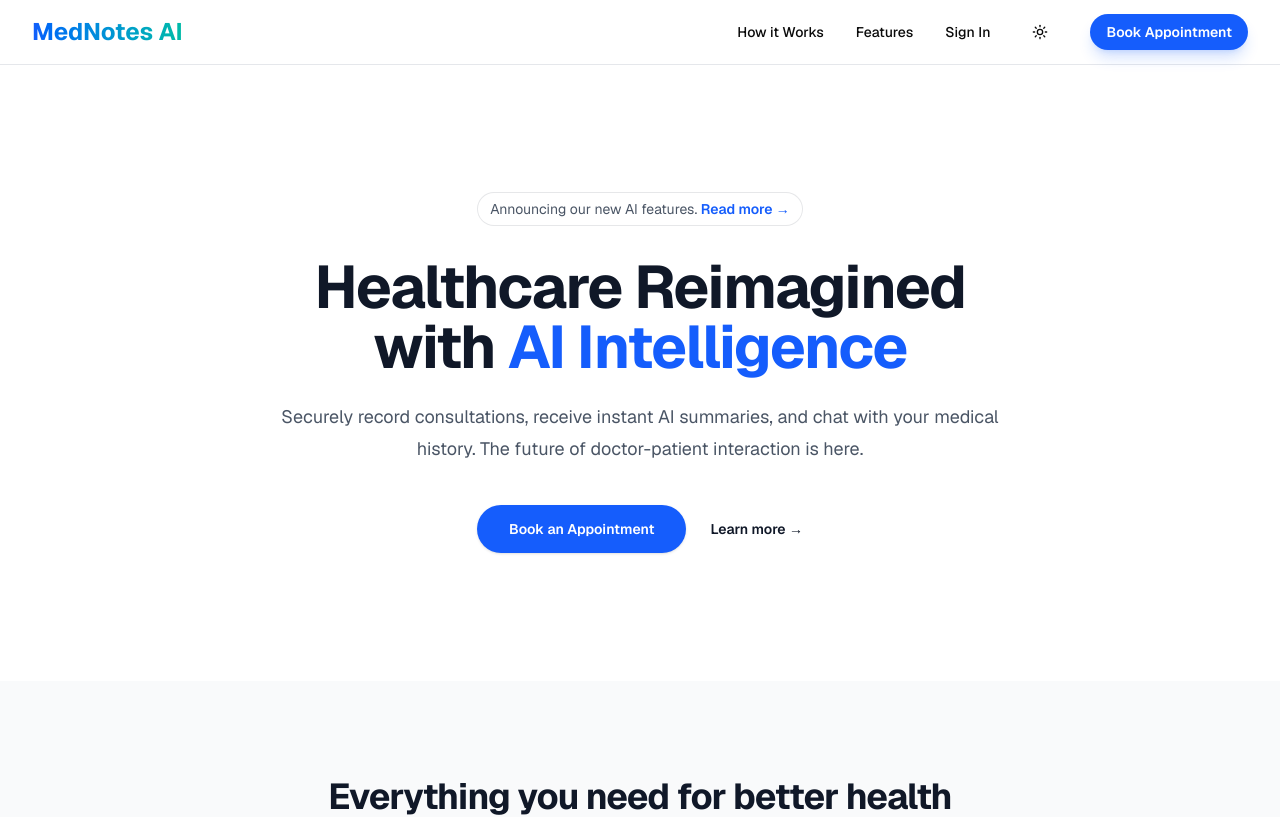
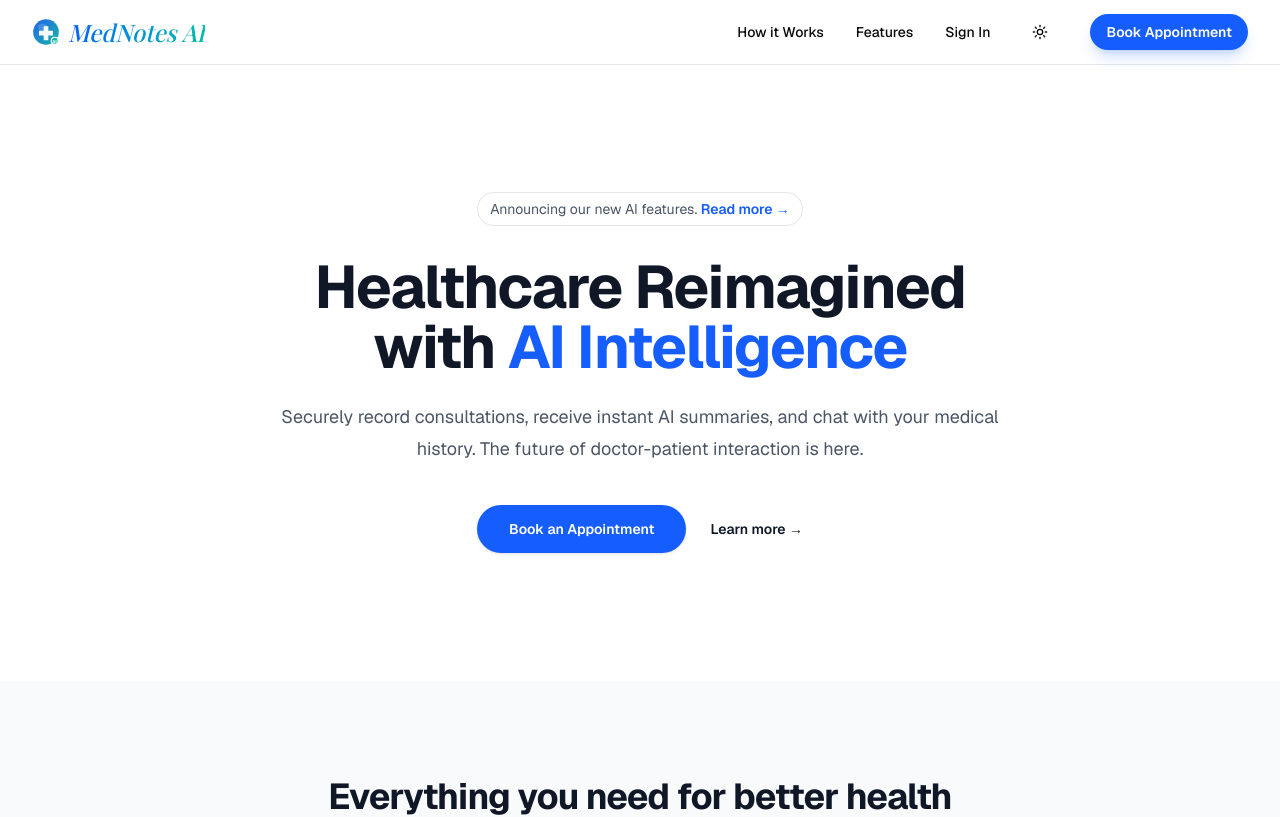
Before and after one commit to puri-adityakumar/mednotes-ai, a Next.js app in the folder app/: page / in a window 1280 px wide. Shown: the top 817 px of the page. Built offline with nearby package versions, Linux system fonts and the light colour scheme; no server answers.

Commit message:
feat: Add initial application layout, global styles, navigation bar, footer, and logo components.

```diff
--- a/app/app/globals.css
+++ b/app/app/globals.css
@@ -45,6 +45,8 @@
   --color-ring: var(--ring);
   --font-sans: var(--font-geist-sans);
   --font-mono: var(--font-geist-mono);
+  --font-heading: var(--font-roboto-condensed);
+  --font-logo: var(--font-playfair-display);
   --color-sidebar-ring: var(--sidebar-ring);
   --color-sidebar-border: var(--sidebar-border);
   --color-sidebar-accent-foreground: var(--sidebar-accent-foreground);
@@ -123,6 +125,7 @@
   * {
     @apply border-border outline-ring/50;
   }
+
   body {
     @apply bg-background text-foreground;
   }
@@ -130,18 +133,24 @@
 
 /* Audio Visualizer Animations */
 @keyframes audio-bar {
-  0%, 100% {
+
+  0%,
+  100% {
     transform: scaleY(0.3);
   }
+
   50% {
     transform: scaleY(1);
   }
 }
 
 @keyframes audio-bar-reverse {
-  0%, 100% {
+
+  0%,
+  100% {
     transform: scaleY(1);
   }
+
   50% {
     transform: scaleY(0.3);
   }
@@ -161,10 +170,12 @@
     transform: scale(0.8);
     opacity: 0.8;
   }
+
   50% {
     transform: scale(1.2);
     opacity: 0;
   }
+
   100% {
     transform: scale(0.8);
     opacity: 0;
@@ -177,9 +188,12 @@
 
 /* Smooth gradient animation */
 @keyframes gradient-shift {
-  0%, 100% {
+
+  0%,
+  100% {
     background-position: 0% 50%;
   }
+
   50% {
     background-position: 100% 50%;
   }
@@ -196,6 +210,7 @@
     opacity: 0;
     transform: translateY(10px);
   }
+
   to {
     opacity: 1;
     transform: translateY(0);
--- a/app/app/layout.tsx
+++ b/app/app/layout.tsx
@@ -1,5 +1,5 @@
 import type { Metadata } from "next";
-import { Geist, Geist_Mono } from "next/font/google";
+import { Geist, Geist_Mono, Roboto_Condensed, Playfair_Display } from "next/font/google";
 import "./globals.css";
 import { ThemeProvider } from "@/components/ThemeProvider";
 import { Toaster } from "@/components/ui/sonner";
@@ -12,6 +12,19 @@ const geistSans = Geist({
 const geistMono = Geist_Mono({
   variable: "--font-geist-mono",
   subsets: ["latin"],
+});
+
+const robotoCondensed = Roboto_Condensed({
+  variable: "--font-roboto-condensed",
+  subsets: ["latin"],
+  weight: ["300", "400", "500", "600", "700"],
+});
+
+const playfairDisplay = Playfair_Display({
+  variable: "--font-playfair-display",
+  subsets: ["latin"],
+  weight: ["500"],
+  style: ["italic"],
 });
 
 export const metadata: Metadata = {
@@ -27,7 +40,7 @@ export default function RootLayout({
   return (
     <html lang="en" suppressHydrationWarning>
       <body
-        className={`${geistSans.variable} ${geistMono.variable} antialiased`}
+        className={`${geistSans.variable} ${geistMono.variable} ${robotoCondensed.variable} ${playfairDisplay.variable} antialiased`}
       >
         <ThemeProvider
           attribute="class"
--- a/app/components/Footer.tsx
+++ b/app/components/Footer.tsx
@@ -1,12 +1,12 @@
+import { Logo } from './Logo';
+
 export function Footer() {
     return (
         <footer className="bg-gray-50 dark:bg-zinc-900 border-t border-gray-200 dark:border-gray-800">
             <div className="max-w-7xl mx-auto py-12 px-4 sm:px-6 lg:px-8">
                 <div className="grid grid-cols-1 md:grid-cols-4 gap-8">
                     <div className="col-span-1 md:col-span-2">
-                        <span className="text-xl font-bold bg-gradient-to-r from-blue-600 to-teal-500 bg-clip-text text-transparent">
-                            MedNotes AI
-                        </span>
+                        <Logo size="md" href={undefined} />
                         <p className="mt-4 text-sm text-gray-500 dark:text-gray-400 max-w-sm">
                             Revolutionizing healthcare with AI-powered consultation summaries, secure record keeping, and intelligent patient-doctor interactions.
                         </p>
--- /dev/null
+++ b/app/components/Logo.tsx
@@ -0,0 +1,100 @@
+'use client';
+
+import Link from 'next/link';
+
+interface LogoProps {
+    size?: 'sm' | 'md' | 'lg';
+    href?: string;
+    showIcon?: boolean;
+}
+
+export function Logo({ size = 'md', href = '/', showIcon = true }: LogoProps) {
+    const sizeClasses = {
+        sm: 'text-lg',
+        md: 'text-2xl',
+        lg: 'text-3xl',
+    };
+
+    const iconSizes = {
+        sm: 20,
+        md: 28,
+        lg: 36,
+    };
+
+    const iconSize = iconSizes[size];
+
+    const logoContent = (
+        <span className="flex items-center gap-2">
+            {showIcon && (
+                <svg
+                    width={iconSize}
+                    height={iconSize}
+                    viewBox="0 0 48 48"
+                    fill="none"
+                    xmlns="http://www.w3.org/2000/svg"
+                    className="flex-shrink-0"
+                >
+                    {/* Background Circle with Gradient */}
+                    <defs>
+                        <linearGradient id="logoGradient" x1="0%" y1="0%" x2="100%" y2="100%">
+                            <stop offset="0%" stopColor="#2563eb" />
+                            <stop offset="100%" stopColor="#14b8a6" />
+                        </linearGradient>
+                        <linearGradient id="crossGradient" x1="0%" y1="0%" x2="100%" y2="100%">
+                            <stop offset="0%" stopColor="#ffffff" />
+                            <stop offset="100%" stopColor="#f0f9ff" />
+                        </linearGradient>
+                    </defs>
+
+                    {/* Main Circle */}
+                    <circle cx="24" cy="24" r="22" fill="url(#logoGradient)" />
+
+                    {/* Medical Cross */}
+                    <path
+                        d="M20 14h8v8h8v8h-8v8h-8v-8h-8v-8h8v-8z"
+                        fill="url(#crossGradient)"
+                    />
+
+                    {/* Subtle shine effect */}
+                    <ellipse
+                        cx="18"
+                        cy="16"
+                        rx="8"
+                        ry="6"
+                        fill="white"
+                        fillOpacity="0.15"
+                    />
+
+                    {/* AI indicator dots */}
+                    <circle cx="39" cy="39" r="6" fill="#14b8a6" stroke="white" strokeWidth="2" />
+                    <text
+                        x="39"
+                        y="42"
+                        textAnchor="middle"
+                        fill="white"
+                        fontSize="7"
+                        fontWeight="bold"
+                        fontFamily="system-ui"
+                    >
+                        AI
+                    </text>
+                </svg>
+            )}
+            <span
+                className={`${sizeClasses[size]} font-logo font-medium italic bg-gradient-to-r from-blue-600 to-teal-500 bg-clip-text text-transparent`}
+            >
+                MedNotes AI
+            </span>
+        </span>
+    );
+
+    if (href) {
+        return (
+            <Link href={href} className="hover:opacity-90 transition-opacity">
+                {logoContent}
+            </Link>
+        );
+    }
+
+    return logoContent;
+}
--- a/app/components/Navbar.tsx
+++ b/app/components/Navbar.tsx
@@ -2,6 +2,7 @@ import Link from 'next/link';
 import { ThemeToggle } from './ThemeToggle';
 import { createClient } from '@/lib/supabase/server';
 import { LogoutButton } from './LogoutButton';
+import { Logo } from './Logo';
 
 export async function Navbar() {
     const supabase = await createClient();
@@ -25,9 +26,7 @@ export async function Navbar() {
             <div className="max-w-7xl mx-auto px-4 sm:px-6 lg:px-8">
                 <div className="flex justify-between items-center h-16">
                     <div className="flex-shrink-0 flex items-center">
-                        <Link href="/" className="text-2xl font-bold bg-gradient-to-r from-blue-600 to-teal-500 bg-clip-text text-transparent">
-                            MedNotes AI
-                        </Link>
+                        <Logo size="md" href="/" />
                     </div>
                     <div className="hidden md:flex items-center space-x-8">
                         <Link href="#how-it-works" className="text-sm font-medium hover:text-blue-600 transition-colors">
```
